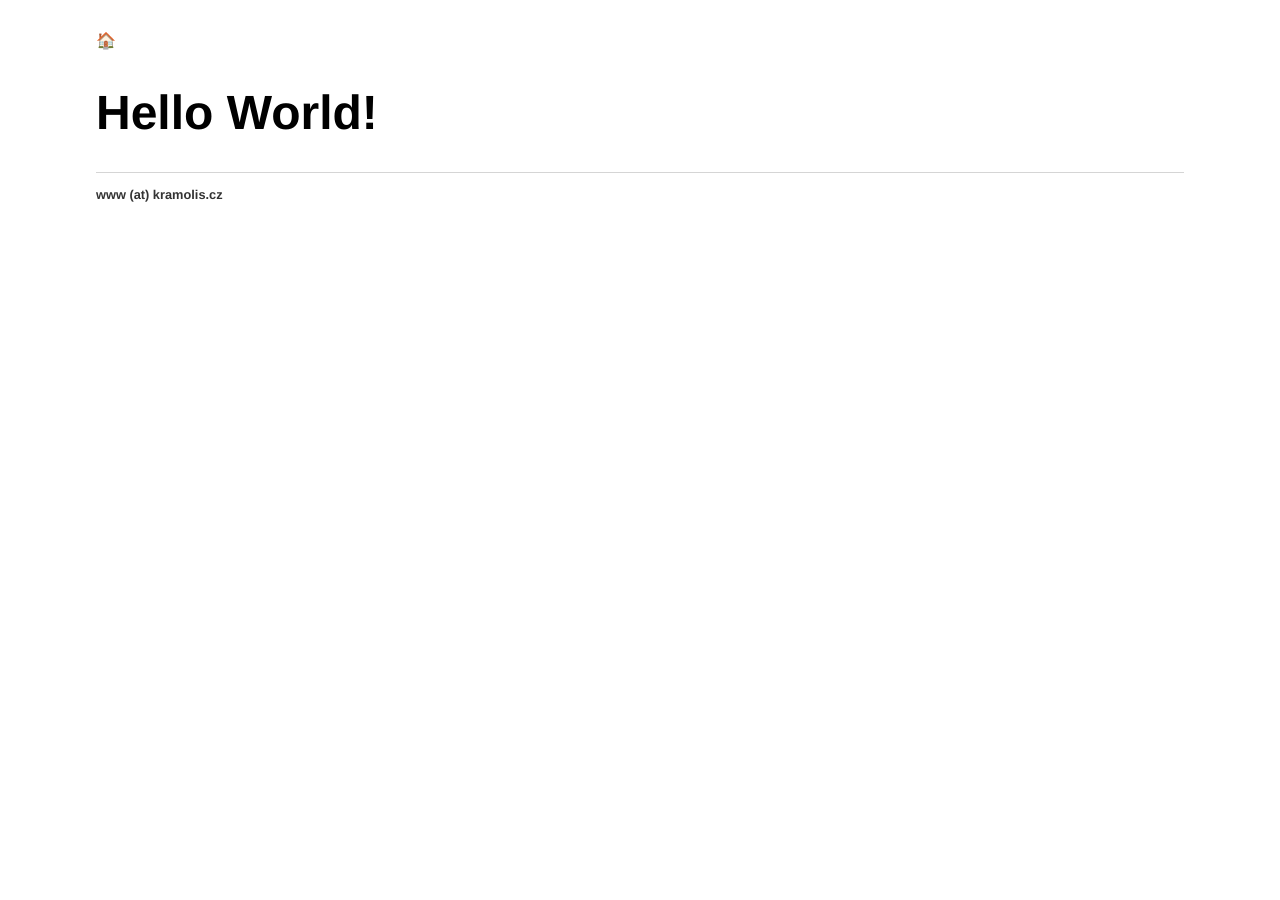
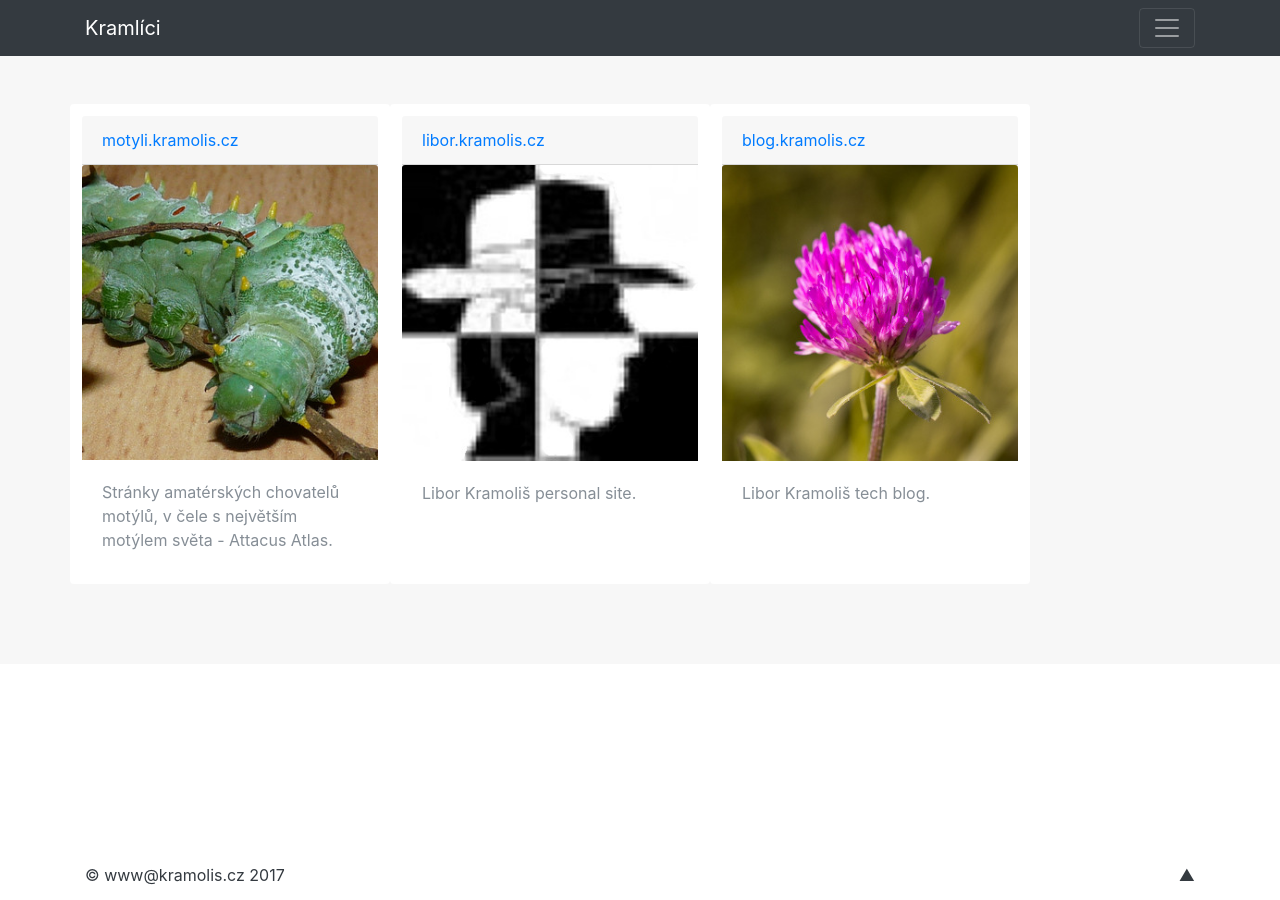
Before and after one commit to shamoh/shamoh.github.io, a Jekyll site: the page built from index.html, in a window 1280 px wide. Built offline with Jekyll 4.4.1, drawn with Linux system fonts in a browser that asks for light colours; nearby versions of some CDN libraries.

Commit message:
All active projects.

```diff
--- a/404.html
+++ b/404.html
@@ -1,8 +1,8 @@
 ---
 layout: default
-title: Home
+title: Page Not Found.
 ---
 
 <div>
-  Stánka nenalezena.
+  Page Not Found.
 </div>
--- a/_config.yml
+++ b/_config.yml
@@ -1,2 +1,9 @@
 markdown: kramdown
-exclude: [vendor]
+exclude:
+  - create-thumbnails.bat
+  - README.md
+  - vendor
+
+title: 'Kramlíci'
+# encode: http://wbwip.com/wbw/emailencoder.html
+email: "&#119;&#119;&#119;&#064;&#107;&#114;&#097;&#109;&#111;&#108;&#105;&#115;&#046;&#099;&#122;"
--- /dev/null
+++ b/_data/projects.yml
@@ -0,0 +1,17 @@
+- title: motyli.kramolis.cz
+  url: http://motyli.kramolis.cz
+  img: /assets/site-motyli.jpg
+  img-alt: Motýli
+  desc: Stránky amatérských chovatelů motýlů, v čele s největším motýlem světa - Attacus Atlas.
+
+- title: libor.kramolis.cz
+  url: http://libor.kramolis.cz
+  img: /assets/site-libor.jpg
+  img-alt: Libor Kramoliš
+  desc: Libor Kramoliš personal site.
+
+- title: blog.kramolis.cz
+  url: http://blog.kramolis.cz
+  img: /assets/site-blog.jpg
+  img-alt: Yet Another TEch bLog
+  desc: Libor Kramoliš tech blog.
--- a/_layouts/default.html
+++ b/_layouts/default.html
@@ -1,5 +1,5 @@
 <!DOCTYPE html>
-<html>
+<html lang="en">
 <head>
   <!-- Global site tag (gtag.js) - Google Analytics -->
   <script async src="https://www.googletagmanager.com/gtag/js?id=UA-3088225-1"></script>
@@ -11,26 +11,64 @@
     gtag('config', 'UA-3088225-1');
   </script>
 
-    <title>{{ page.title }} :: Kramoliš</title>
-    <link rel="stylesheet" type="text/css" href="/css/main.css">
+  <title>{{ page.title }} :: {{ site.title }}</title>
+  <!-- Required meta tags -->
+  <meta charset="utf-8">
+  <meta name="viewport" content="width=device-width, initial-scale=1, shrink-to-fit=no">
+  <meta name="description" content="Kramlíci">
+  <meta name="keywords" content="Kramlíci">
+  <meta name="author" content="Kramlíci">
+
+  <link rel="stylesheet" href="https://maxcdn.bootstrapcdn.com/bootstrap/4.0.0-beta.2/css/bootstrap.min.css" integrity="sha384-PsH8R72JQ3SOdhVi3uxftmaW6Vc51MKb0q5P2rRUpPvrszuE4W1povHYgTpBfshb" crossorigin="anonymous">
+  <link rel="stylesheet" href="/css/main.css">
 </head>
 
 <body>
-    <nav>
-<ul>
-  <li><a href="/">&#x1F3E0;</a></li>
+   <header>
+     <div class="collapse bg-dark" id="navbarHeader">
+       <div class="container">
+         <div class="row">
+           <div class="col-sm-8 py-4">
+             <h4 class="text-white">We are family</h4>
+             <p class="text-muted">Life is like a box of chocolates. You never know what you're going to get.</p>
+           </div>
+           <div class="col-sm-4 py-4">
+             <h4 class="text-white">Contact</h4>
+             <ul class="list-unstyled">
+               <li><a href="mailto:{{ site.email }}" class="text-white">Email me</a></li>
              </ul>
-    </nav>
+           </div>
+         </div>
+       </div>
+     </div>
+     <div class="navbar navbar-dark bg-dark">
+       <div class="container d-flex justify-content-between">
+         <a href="#" class="navbar-brand">{{ site.title }}</a>
+         <button class="navbar-toggler" type="button" data-toggle="collapse" data-target="#navbarHeader" aria-controls="navbarHeader" aria-expanded="false" aria-label="Toggle navigation">
+           <span class="navbar-toggler-icon"></span>
+         </button>
+       </div>
+     </div>
+   </header>
 
+   <main role="main">
+     {{ content }}
+   </main>
+
+  <footer class="bg-white text-dark footer">
     <div class="container">
-  {{ content }}
+      <span class="float-right">
+        <a href="#top" class="text-dark">&#x25B2;</a>
+      </span>
+      <span>
+        &#x00A9; {{ site.email }} 2017
+      </span>
     </div>
+  </footer>
 
-  <footer>
-   <ul>
-     <li>www (at) kramolis.cz</li>
-   </ul>
-  </footer>
+  <!-- jQuery first, then Popper.js, then Bootstrap JS -->
+  <script src="https://code.jquery.com/jquery-3.2.1.slim.min.js" integrity="sha384-KJ3o2DKtIkvYIK3UENzmM7KCkRr/rE9/Qpg6aAZGJwFDMVNA/GpGFF93hXpG5KkN" crossorigin="anonymous"></script>
+  <script src="https://cdnjs.cloudflare.com/ajax/libs/popper.js/1.12.3/umd/popper.min.js" integrity="sha384-vFJXuSJphROIrBnz7yo7oB41mKfc8JzQZiCq4NCceLEaO4IHwicKwpJf9c9IpFgh" crossorigin="anonymous"></script>
+  <script src="https://maxcdn.bootstrapcdn.com/bootstrap/4.0.0-beta.2/js/bootstrap.min.js" integrity="sha384-alpBpkh1PFOepccYVYDB4do5UnbKysX5WZXm3XxPqe5iKTfUKjNkCk9SaVuEZflJ" crossorigin="anonymous"></script>
 </body>
-
 </html>
--- a/css/main.css
+++ b/css/main.css
@@ -1,29 +1,33 @@
-body { margin: 30px auto; width: 85%; }
+html {
+  position: relative;
+  min-height: 100%;
+}
 
-a { text-decoration: none; color: #999; }
-a:hover { text-decoration: none; color: #990f26; }
+body {
+  margin-bottom: 60px; /* Margin bottom by footer height */
+}
 
-p, ul { font-size: 1.5em; line-height: 1.4em; color: #333; }
+nav {
+  margin-bottom: 10px;
+}
 
-h1, h2, h3, h4 { font-family: 'Helvetica', 'Arial', 'Sans-Serif'; }
-h1 { font-size: 3em;  }
-h2 { font-size: 2.7em; }
-h3 { font-size: 2.3em; }
-h4 { font-size: 1.9em; }
+.footer {
+  position: absolute;
+  bottom: 0;
+  width: 100%;
+  height: 50px; /* Set the fixed height of the footer here */
+  line-height: 50px; /* Vertically center the text there */
+}
 
-nav ul, footer ul { font-size: 1em; font-family: 'Helvetica', 'Arial', 'Sans-Serif'; padding: 0px; list-style: none; font-weight: bold; }
-nav ul li, footer ul li { display: inline; margin-right: 20px; }
+.album {
+  padding-top: 3rem;
+  padding-bottom: 3rem;
+  background-color: #f7f7f7;
+}
 
-footer { border-top: 1px solid #d5d5d5; font-size: .8em; }
-
-/* Blog */
-ul.posts { margin: 20px auto 40px; font-size: 1.5em; }
-ul.posts li { list-style: none; }
-
-/* CV */
-.cv { margin: 0px 0px 60px; }
-.cv h1 { font-size: 3em; }
-.cv h2 { font-size: 2em; }
-.cv address, .cv .download { font-family: 'Helvetica', 'Arial', 'Sans-Serif'; }
-.cv address, .cv p { font-size: 1.2em; }
-.cv .download { float: right; font-size: .8em; text-transform: uppercase; }
+.card {
+  width: 20rem;
+  padding: .75rem;
+  margin-bottom: 2rem;
+  border: 0;
+}
--- a/index.html
+++ b/index.html
@@ -1,8 +1,26 @@
 ---
 layout: default
-title: Home Sweet Home
+title: Projects
 ---
 
-<div>
-	<h1>Hello World!</h1>
+<div class="album text-muted">
+	<div class="container">
+		<div class="row">
+
+			{% for project in site.data.projects %}
+				<div class="card">
+					<div class="card-header">
+						<a href="{{ project.url }}" class="card-link">{{ project.title }}</a>
+				  </div>
+					<a href="{{ project.url }}">
+				  	<img class="card-img-top" src="{{ project.img }}" alt="{{ project.img-alt }}">
+					</a>
+				  <div class="card-body">
+				    <p class="card-text">{{ project.desc }}</p>
+				  </div>
+				</div>
+			{% endfor %}
+
+		</div>
+	</div>
 </div>
```
Also changed, not shown: assets/site-blog.jpg (added), assets/site-libor.jpg (added), assets/site-motyli.jpg (added), 1 other file. Lines whose indentation alone changed are shown as unchanged.
